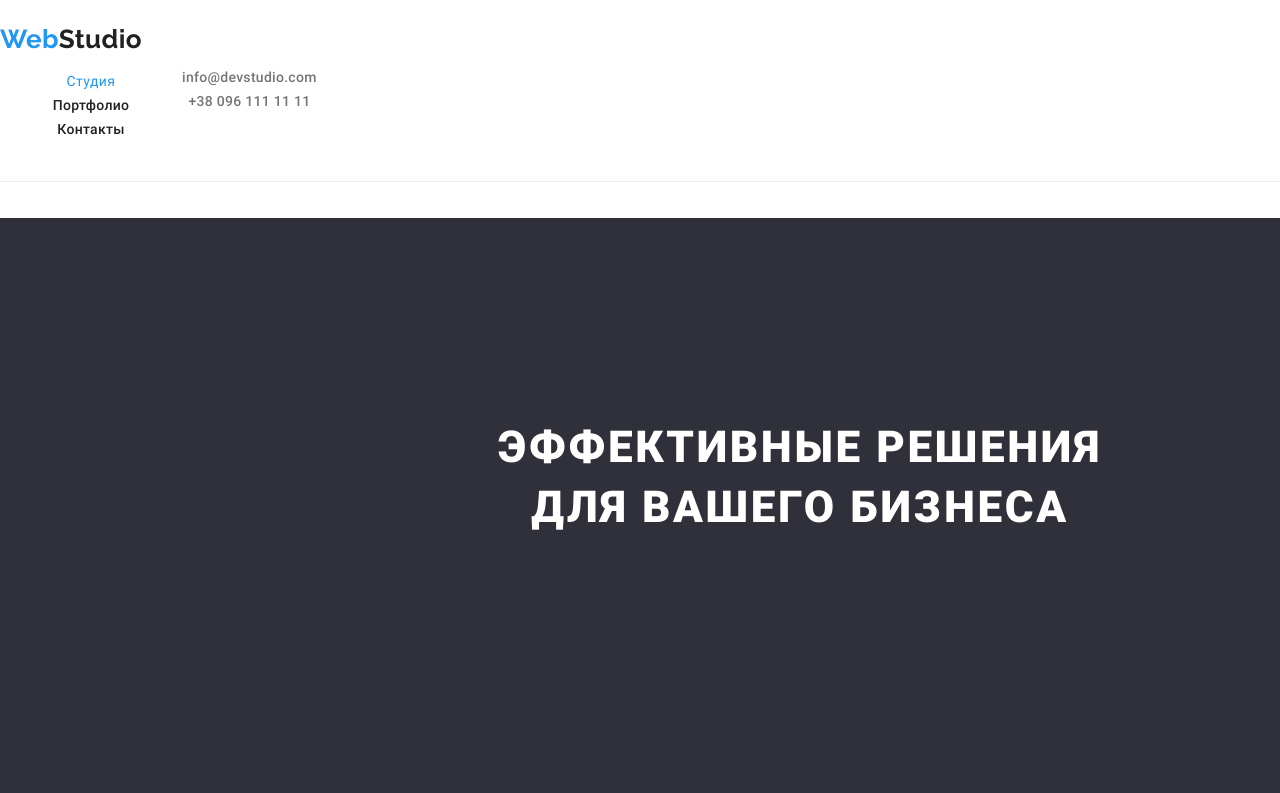
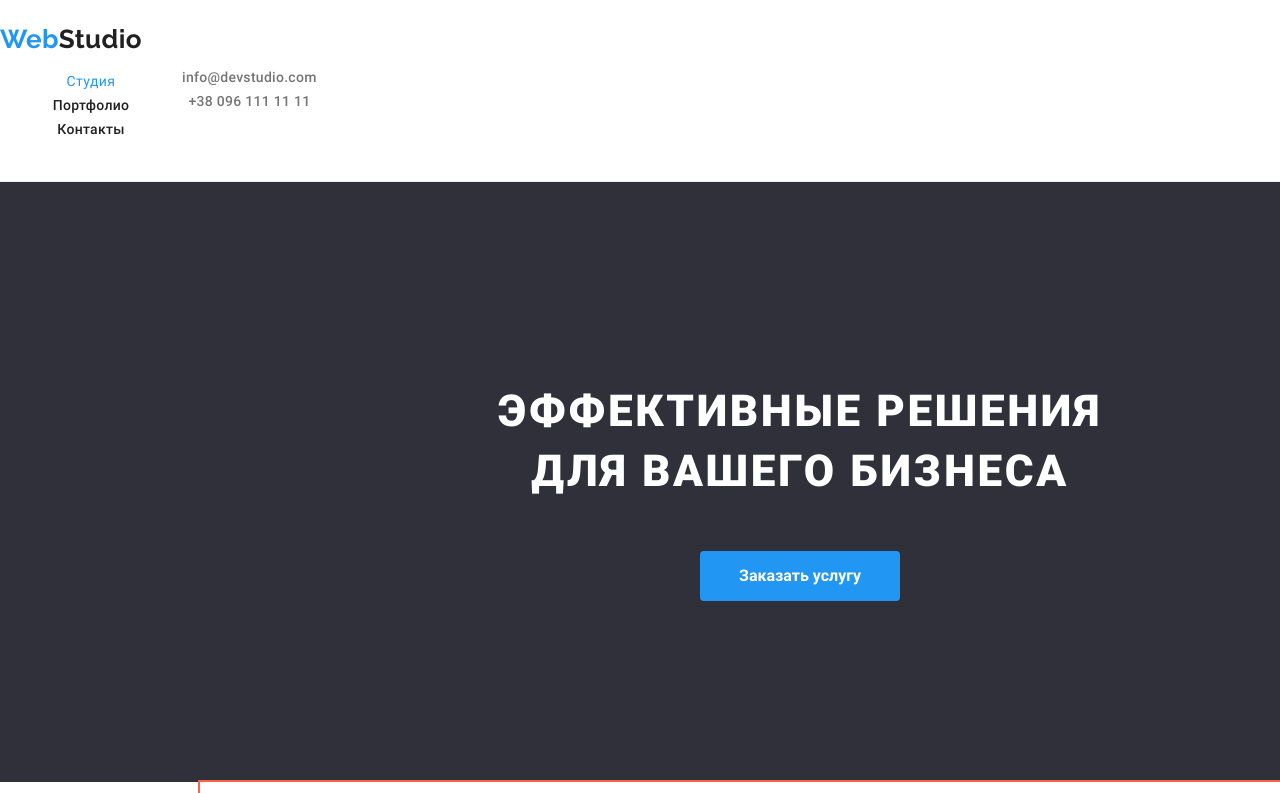
Before and after one commit to AKirsanova/goit-markup-hw-03, a plain HTML site: page index.html in a window 1280 px wide. Shown: the top 793 px of the page. Drawn offline with nearby package versions, Linux system fonts and the light colour scheme.

Commit message:
кнопка hero

```diff
--- a/css/style.css
+++ b/css/style.css
@@ -182,7 +182,8 @@ li{
     letter-spacing: 0.06em;
     text-transform: uppercase;
     color: var(--white);
-    padding: 200px 452px 280px;
+    margin-top: 0px;
+    margin-bottom: 50px;
 }
 
 .hero-button{
@@ -208,6 +209,7 @@ li{
     height: 600px;
     background-color: var(--dark-bg);
     text-align: center;
+    padding: 200px 452px 280px;
 }
 footer{
     background-color: var(--dark-bg);
```
